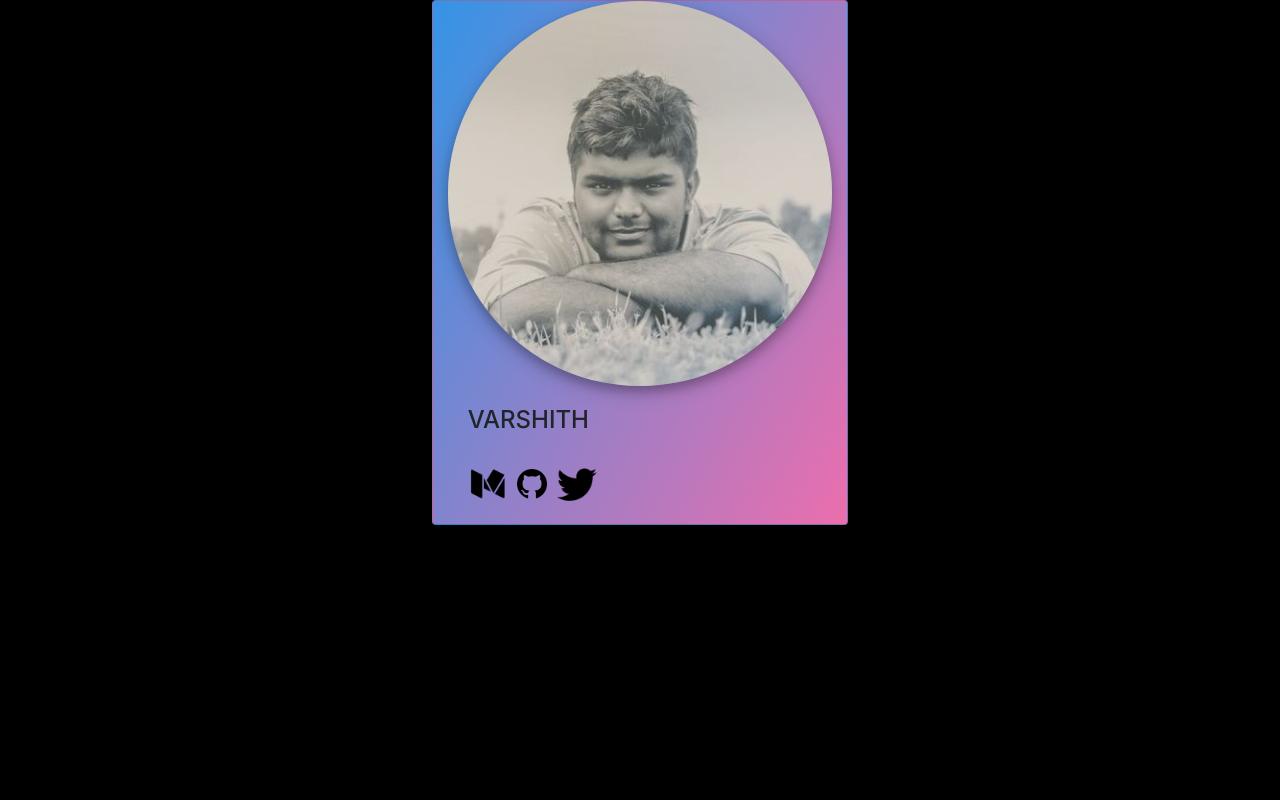
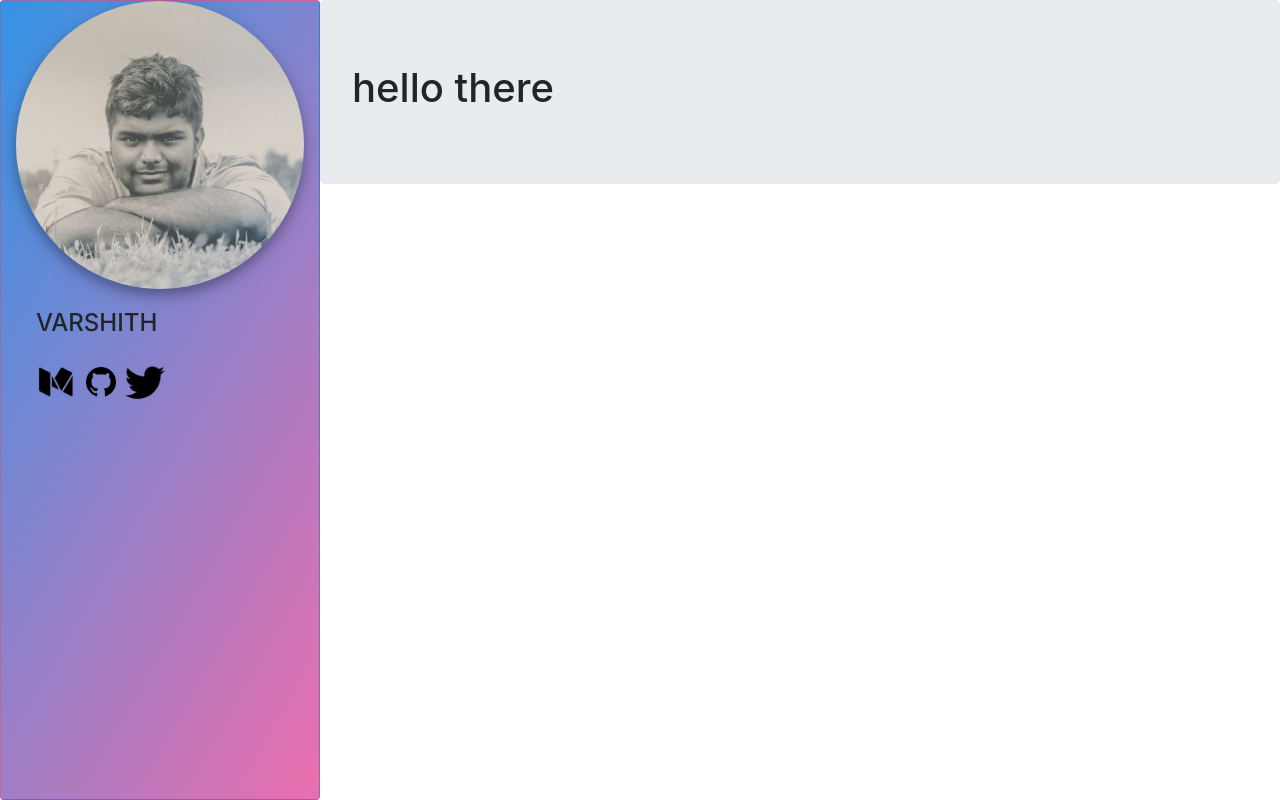
Before and after one commit to versionc/versioncontrol, a plain HTML site: page index.html in a window 1280 px wide. Drawn offline with nearby package versions, Linux system fonts and the light colour scheme.

Commit message:
jumbotron-update

```diff
--- a/css/index.css
+++ b/css/index.css
@@ -1,9 +1,15 @@
-.body-bg{
-    background-color: black;
-}
+
 
 .heading-div{
 background-image: linear-gradient(120deg, #3494E6 0%, #EC6EAD 100%);
+float: left;
+position: absolute;
+margin-left: 0;
+height: 100%;
+
+}
+.jumbotron{
+    float:right;
 }
 
 
--- a/index.html
+++ b/index.html
@@ -13,30 +13,24 @@
   <link rel="stylesheet" href="https://stackpath.bootstrapcdn.com/bootstrap/4.1.3/css/bootstrap.min.css" integrity="sha384-MCw98/SFnGE8fJT3GXwEOngsV7Zt27NXFoaoApmYm81iuXoPkFOJwJ8ERdknLPMO" crossorigin="anonymous">
   <link href="https://fonts.googleapis.com/css?family=Roboto" rel="stylesheet">
   </head>
-        <body class="container-fluid body-bg">
-               <!-- <div class="container-fluid heading-div col-xs-12 col-sm-12  col-md-12 col-xl-5 col-lg-5" >
 
-                        <img class="mainimg img-fluid img-thumbnail container-fluid col-xs-8 col-sm-12 col-md-6 col-xl-3 col-lg-3" src="images/varshi.jpg" alt="">
+  <body>
 
-                        <div class="name" >
-                                <h1 id="heading">VARSHITH</h1>
-                                <h3>Computer science,Data,Web-Dev</h3>
-                                </div>
-                        </div>-->
-                        <div class="card heading-div container-fluid col-md-12 col-xl-4 col-lg-3" >
-                        <img class="card-img-top rounded-circle mainimg" src="images/varshi.jpg" alt="Card image" >
+    <div class="card heading-div container-fluid col-sm-12 col-md-12  col-lg-3 col-xl-3 mx-auto" >
+      <img class="card-img-top rounded-circle mainimg " src="images/varshi.jpg" alt="Card image" >
       <div class="card-body">
       <h4 class="card-title">VARSHITH</h4>
       <a href="https://medium.com/@varshithreddy"><img id="icon" src="images/icons8-medium-filled-50.png"></a>
       <a href="https://github.com/darthvader2"><img id="icon" src="images/icons8-github-64.png" alt=""></a>
       <a href="https://twitter.com/kondavarshith1"><img id="icon" src="images/icons8-twitter-filled-50.png" alt=""></a>
-
-
     </div>
+    </div>
+    <div class="jumbotron container-fluid col-xs-1 col-sm-12 col-md-12  col-lg-3 col-xl-9">
+    <h1>hello there</h1>
     </div>
 
 
-                </div>
+
   </body>
 
 
```
Lines whose indentation alone changed are shown as unchanged.
